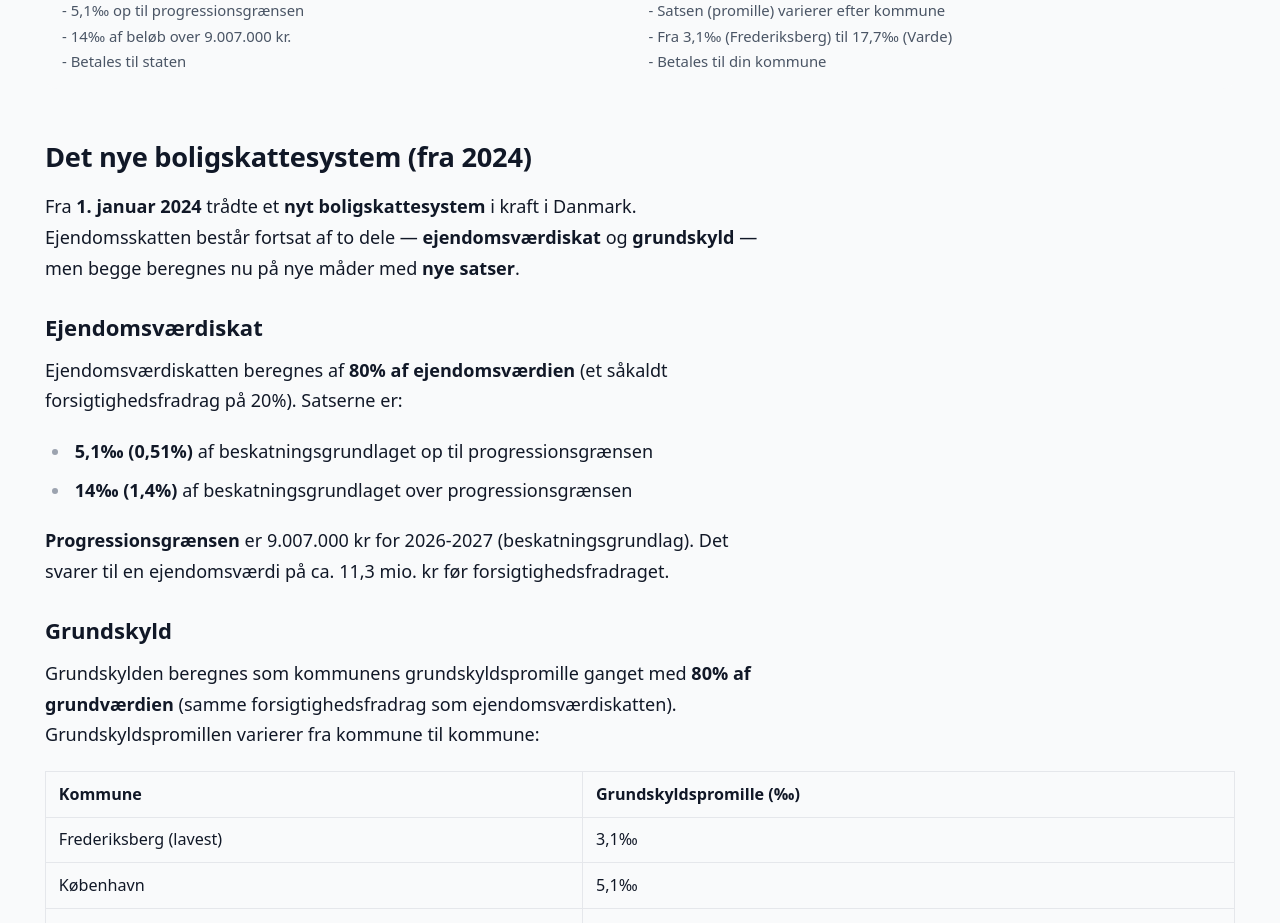
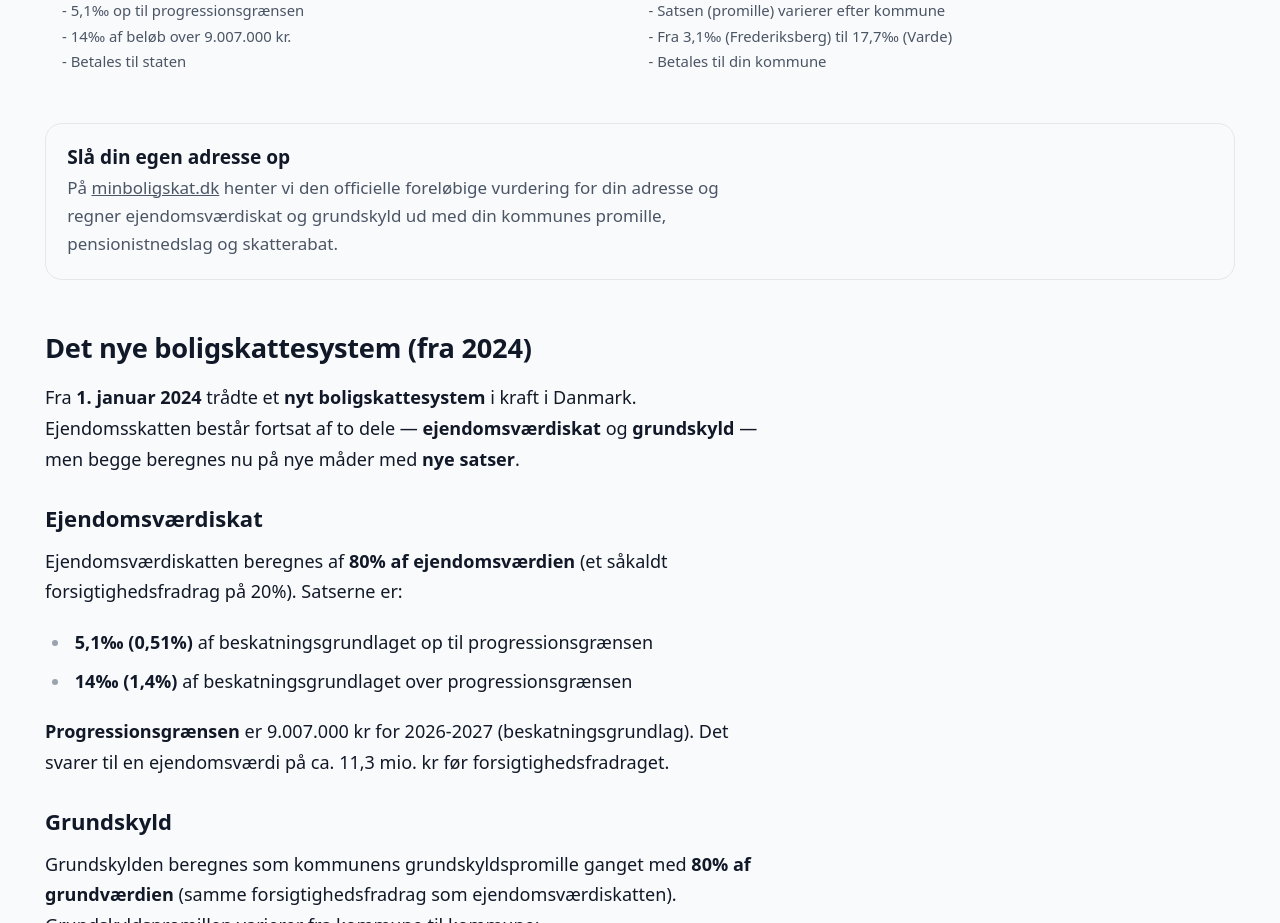
Before and after one commit to mahope/beregner-dk, a Next.js app: page /ejendomsvaerdiskat in a window 1280 px wide. Shown: the part 1420-2343 px from the top of the page. Built offline with nearby package versions, Linux system fonts and the light colour scheme.

Commit message:
Link fra ejendomsværdiskat-beregneren til minboligskat.dk
minboligskat.dk henter den officielle vurdering for en adresse og regner
også grundskyld med kommunens promille, hvilket beregneren her ikke kan.

```diff
--- a/src/app/ejendomsvaerdiskat/page.tsx
+++ b/src/app/ejendomsvaerdiskat/page.tsx
@@ -35,6 +35,17 @@ export default async function EjendomsvaerdiskatPage() {
       </p>
 
       <EjendomsvaerdiskatBeregner />
+
+      {locale === "da" && (
+        <aside className="mt-8 rounded-xl border border-gray-200 dark:border-gray-700 p-5">
+          <h2 className="text-lg font-semibold">Slå din egen adresse op</h2>
+          <p className="mt-1 text-gray-600 dark:text-gray-400">
+            På <a href="https://minboligskat.dk/" className="underline">minboligskat.dk</a> henter vi den
+            officielle foreløbige vurdering for din adresse og regner ejendomsværdiskat og grundskyld ud
+            med din kommunes promille, pensionistnedslag og skatterabat.
+          </p>
+        </aside>
+      )}
 
       {locale === "da" && (
       <div className="mt-12 prose max-w-none dark:prose-invert">
```
